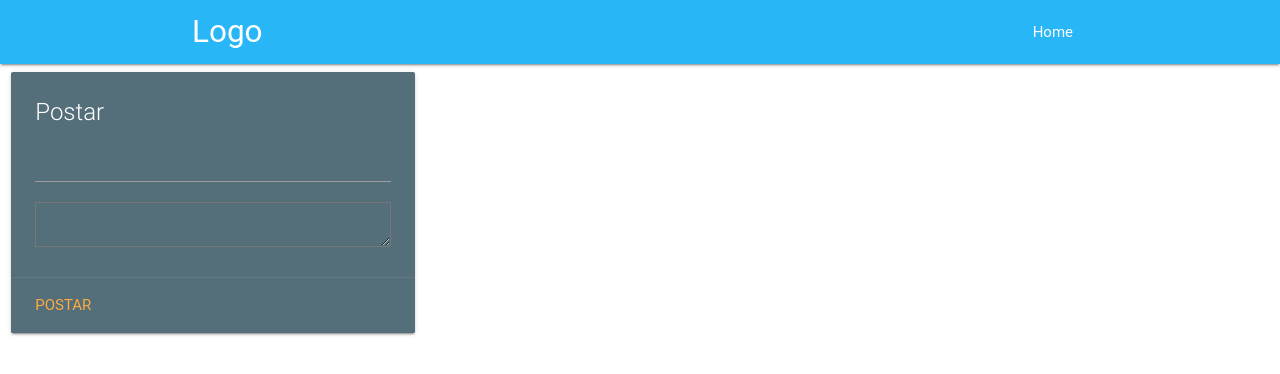
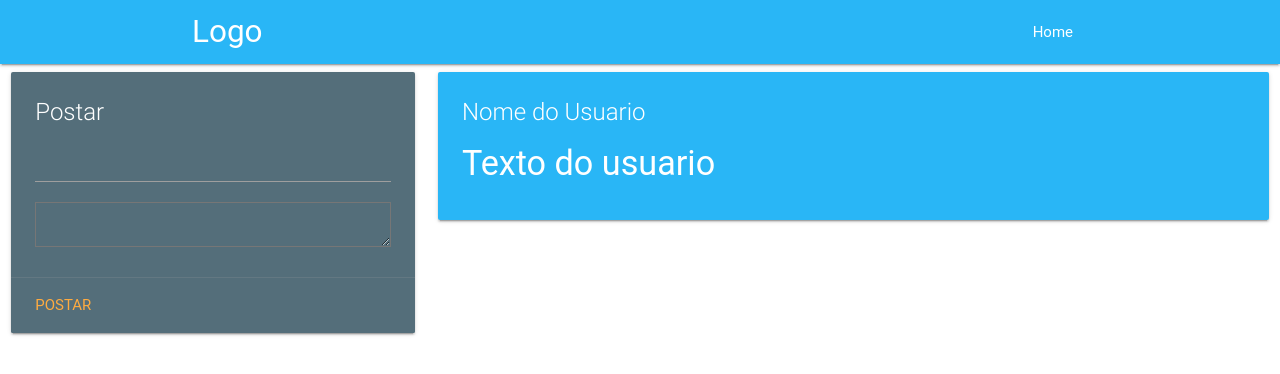
Before and after one commit to danrleyt/frontend-minicurso, a plain HTML site: page social/index.html in a window 1280 px wide. Drawn offline with Linux system fonts and the light colour scheme; a web font is replaced by a local one.

Commit message:
social project

```diff
--- a/social/index.html
+++ b/social/index.html
@@ -34,6 +34,14 @@
                   </div>
               </div>
           </div>
+          <div class="col m8">
+              <div class="card light-blue lighten-1">
+                  <div class="card-content white-text">
+                      <span class="card-title">Nome do Usuario</span>
+                      <h4>Texto do usuario</h4>
+                  </div>
+              </div>
+          </div>
       </div>
     </div>
 
```
